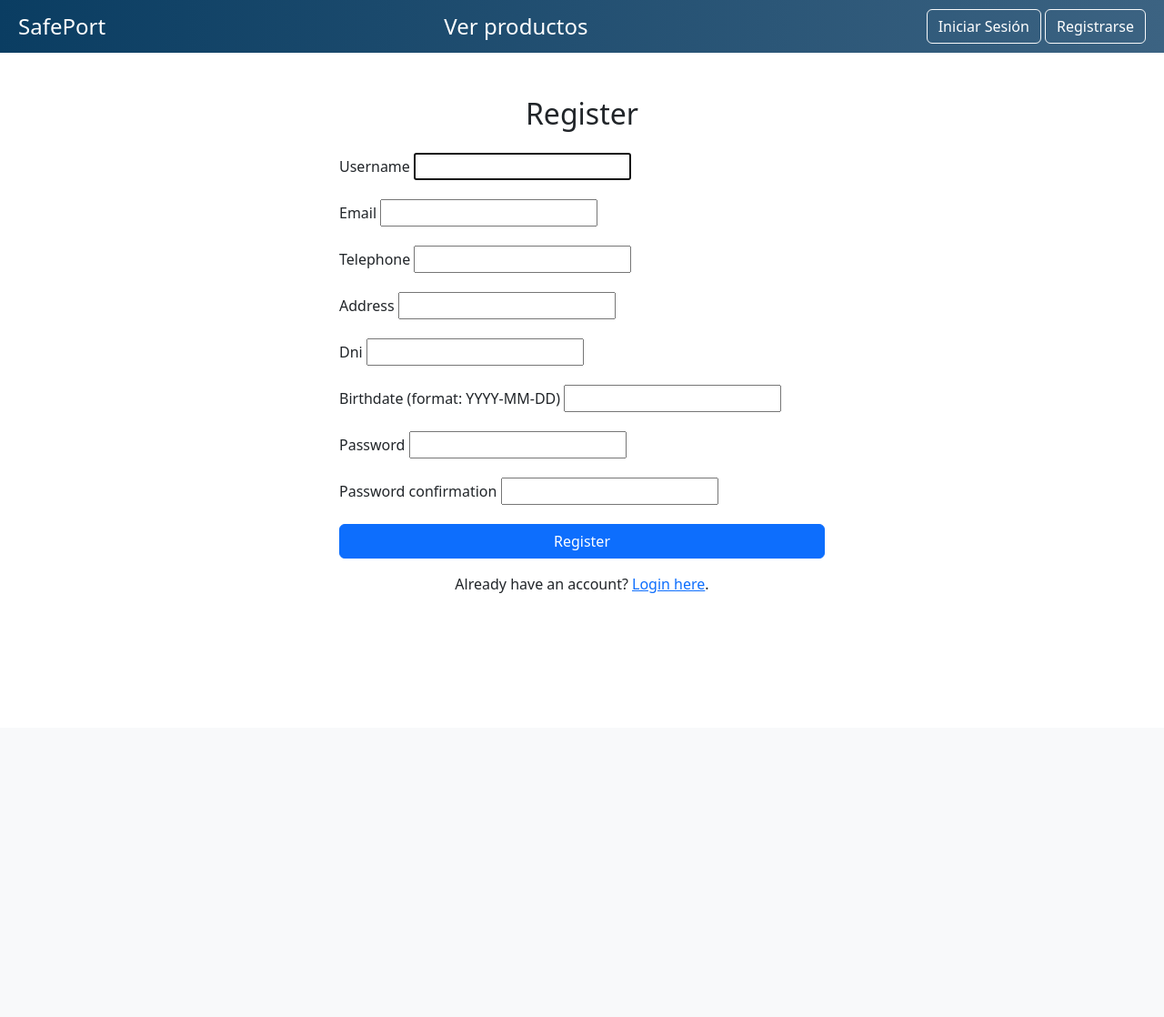
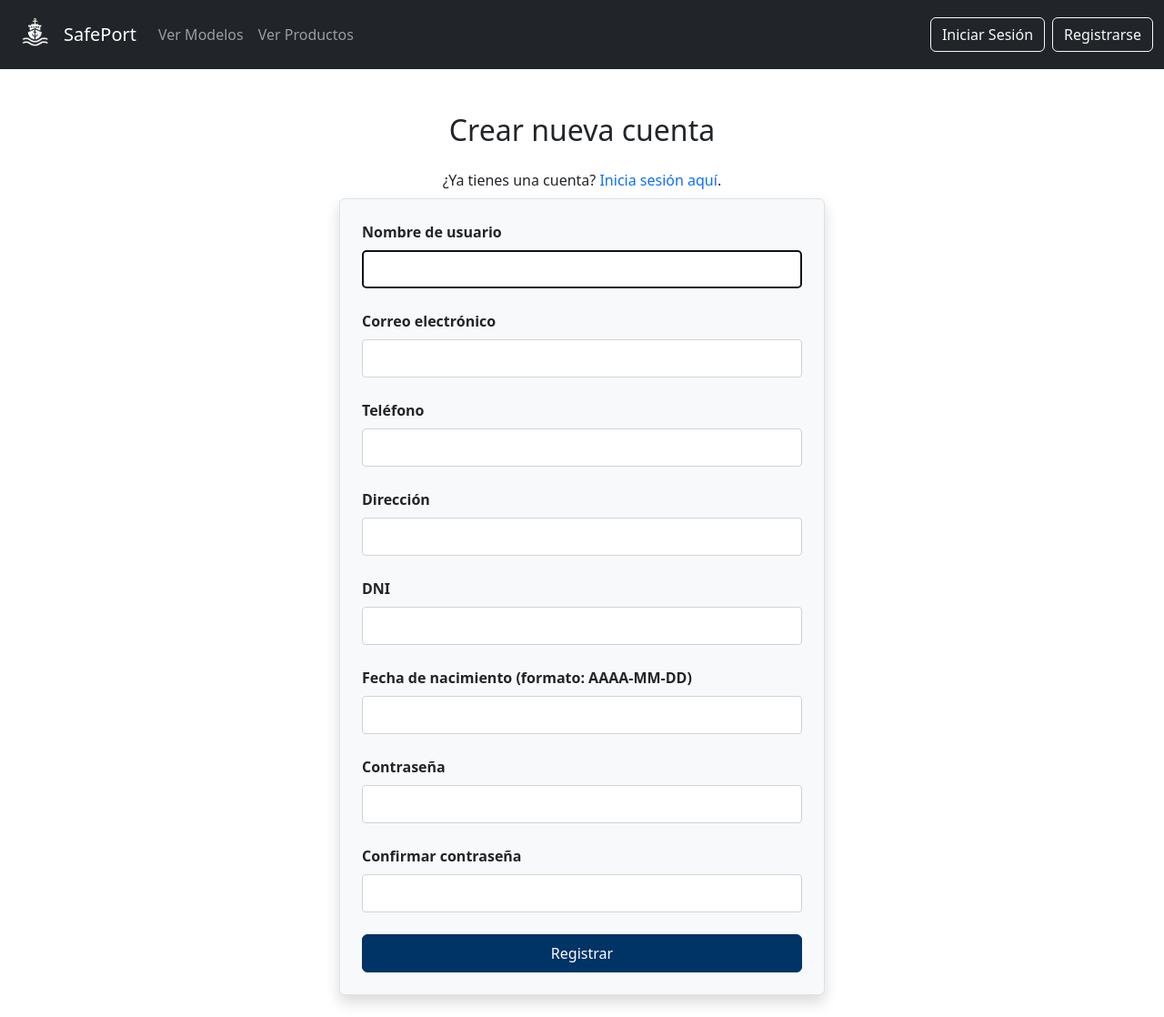
Before and after one commit to PGPI-31/PGPI-G3.1, a Django app: page /auth/register/ in a window 1280 px wide. Shown: the whole page at 91% size. Before the commit the page ends 652 px from the top, so only its background shows below. Run offline with Django 5.2, Linux system fonts and the light colour scheme.

Commit message:
Modificaciones en vistas, correcciones despliegue y listar/mostrar modelos

```diff
--- a/authentication/forms.py
+++ b/authentication/forms.py
@@ -4,10 +4,36 @@ from .models import User
 from django.contrib.auth.forms import AuthenticationForm
 
 class UserRegisterForm(UserCreationForm):
-    birthdate = forms.DateField(label="Birthdate (format: YYYY-MM-DD)", widget=forms.DateInput(format='%Y-%m-%d'))
+    birthdate = forms.DateField(
+        label="Fecha de nacimiento (formato: AAAA-MM-DD)",
+        widget=forms.DateInput(format='%Y-%m-%d')
+    )
+
+    password1 = forms.CharField(
+        label="Contraseña",
+        widget=forms.PasswordInput,
+        help_text="La contraseña debe tener al menos 8 caracteres y no puede ser totalmente numérica."
+    )
+    password2 = forms.CharField(
+        label="Confirmar contraseña",
+        widget=forms.PasswordInput,
+        help_text="Ingrese la misma contraseña que arriba para verificarla."
+    )
+
     class Meta:
         model = User
         fields = ['username', 'email', 'telephone', 'address', 'dni', 'birthdate', 'password1', 'password2']
+        labels = {
+            'username': 'Nombre de usuario',
+            'email': 'Correo electrónico',
+            'telephone': 'Teléfono',
+            'address': 'Dirección',
+            'dni': 'DNI',
+            'birthdate': 'Fecha de nacimiento'
+        }
 
 class UserLoginForm(AuthenticationForm):
-    pass
+    def __init__(self, *args, **kwargs):
+        super().__init__(*args, **kwargs)
+        self.fields['username'].label = "Nombre de usuario"
+        self.fields['password'].label = "Contraseña"
--- a/authentication/templates/register.html
+++ b/authentication/templates/register.html
@@ -1,25 +1,43 @@
 {% extends "base.html" %}
+{% load static %}
 
-{% block title %}Iniciar Sesión{% endblock %}
+{% block headcontent %}
+<link rel="stylesheet" href="{% static 'css/register.css' %}">
+{% endblock %}
 
 {% block content %}
-<div class="container mt-5">
+<div class="register-page container mt-5">
     <div class="row justify-content-center">
         <div class="col-md-6">
-            <h2 class="text-center mb-4">Register</h2>
+            <h2 class="text-center mb-4">Crear nueva cuenta</h2>
+            <!-- Login Link -->
+            <p class="text-center mb-2">
+                ¿Ya tienes una cuenta? <a href="{% url 'login' %}" class="text-decoration-none">Inicia sesión aquí</a>.</p>
+
+            <!-- Display errors if any -->
             {% if form.errors %}
                 <div class="alert alert-danger">
-                    <strong>Please correct the errors below:</strong>
+                    <strong>Por favor corrija los errores:</strong>
                 </div>
             {% endif %}
-            <form method="post">
+
+            <!-- Registration Form -->
+            <form method="post" class="p-4 border rounded bg-light shadow mb-4">
                 {% csrf_token %}
+
                 {% for field in form %}
-                    <div class="mb-3">
-                        <label for="{{ field.id_for_label }}" class="form-label">{{ field.label }}</label>
-                        {{ field }}
+                    <div class="mb-4">
+                        <!-- Label -->
+                        <label for="{{ field.id_for_label }}" class="d-block fw-bold mb-2">{{ field.label }}</label>
+
+                        <!-- Field -->
+                        <div style="width: 100%;">
+                            {{ field }}
+                        </div>
+
+                        <!-- Field Errors -->
                         {% if field.errors %}
-                            <div class="text-danger">
+                            <div class="text-danger mt-1">
                                 {% for error in field.errors %}
                                     <small>{{ error }}</small>
                                 {% endfor %}
@@ -27,12 +45,12 @@
                         {% endif %}
                     </div>
                 {% endfor %}
-                <button type="submit" class="btn btn-primary w-100">Register</button>
+
+                <!-- Submit Button -->
+                <button type="submit" class="btn btn-dark-blue w-100 py-2">Registrar</button>
             </form>
-            <p class="text-center mt-3">
-                Already have an account? <a href="{% url 'login' %}">Login here</a>.
-            </p>
         </div>
     </div>
 </div>
+
 {% endblock %}
--- a/boats/urls.py
+++ b/boats/urls.py
@@ -3,6 +3,8 @@ from django.urls import path
 from . import views
 
 urlpatterns = [
-    path('', views.mostrar_productos, name='mostrar_productos'),
-    path('create/', views.create_boat_instance, name='crear_productos')
+    path('modelos/', views.listar_modelos, name='listar_modelos'),
+    path('productos/', views.listar_productos, name='listar_productos'),
+    path('create/', views.create_boat_instance, name='crear_productos'),
+    path('modelos/<int:model_id>/', views.mostrar_modelo, name='mostrar_modelo'),
 ]
--- a/safeport/settings.py
+++ b/safeport/settings.py
@@ -135,6 +135,7 @@ STATIC_URL = '/static/'
 STATICFILES_DIRS = [
     os.path.join(BASE_DIR, 'static'),
 ]
+STATIC_ROOT = os.path.join(BASE_DIR, 'staticfiles')
 
 MEDIA_URL = '/media/'
 MEDIA_ROOT = os.path.join(BASE_DIR, 'media')
--- a/safeport/templates/base.html
+++ b/safeport/templates/base.html
@@ -8,34 +8,50 @@
     <title>SafePort - Home</title>
     <link rel="stylesheet" href="{% static 'css/base.css' %}">
     <link href="https://cdn.jsdelivr.net/npm/bootstrap@5.3.3/dist/css/bootstrap.min.css" rel="stylesheet" integrity="sha384-QWTKZyjpPEjISv5WaRU9OFeRpok6YctnYmDr5pNlyT2bRjXh0JMhjY6hW+ALEwIH" crossorigin="anonymous">
+    {% block headcontent %}
+    {% endblock %}
 </head>
 <body>
     <!-- Header -->
-    <header class="header d-flex justify-content-between align-items-center">
-        <!-- Logo and Name -->
-        <h1 class="h4 m-0">
-            <a href="{% url 'home' %}" class="text-decoration-none">SafePort</a>
-        </h1>
-        <h1 class="h4 m-0">
-            <a href="{% url 'mostrar_productos' %}" class="text-decoration-none">Ver productos</a>
-        </h1>
+    <nav class="navbar navbar-expand-lg navbar-dark bg-dark sticky-top">
+        <div class="container-fluid">
+            <!-- Logo and Brand -->
+            <a class="navbar-brand d-flex align-items-center" href="{% url 'home' %}">
+                <img src="{% static 'logo.png' %}" alt="SafePort Logo" height="50" class="me-2">
+                SafePort
+            </a>
+            <!-- Navbar Toggle for Mobile -->
+            <button class="navbar-toggler" type="button" data-bs-toggle="collapse" data-bs-target="#navbarNav" aria-controls="navbarNav" aria-expanded="false" aria-label="Toggle navigation">
+                <span class="navbar-toggler-icon"></span>
+            </button>
+            <!-- Navbar Links -->
+            <div class="collapse navbar-collapse" id="navbarNav">
+                <ul class="navbar-nav me-auto">
+                    <li class="nav-item">
+                        <a class="nav-link" href="{% url 'listar_modelos' %}">Ver Modelos</a>
+                    </li>
+                    <li class="nav-item">
+                        <a class="nav-link" href="{% url 'listar_productos' %}">Ver Productos</a>
+                    </li>
                     {% if user.is_authenticated and user.is_superuser %}
-            <h1 class="h4 m-0">
-                <a href="{% url 'crear_productos' %}" class="text-decoration-none">Añadir Productos</a>
-            </h1>
+                    <li class="nav-item">
+                        <a class="nav-link" href="{% url 'crear_productos' %}">Añadir Productos</a>
+                    </li>
                     {% endif %}
-
-        <!-- Login/Logout Buttons -->
-        <div>
+                </ul>
+                <!-- User Section -->
+                <div class="d-flex align-items-center">
                     {% if user.is_authenticated %}
-                <span class="me-3">Hola, {{ user.username }}!</span>
-                <a href="{% url 'logout' %}" class="btn btn-outline-light">Abandonar sesión</a>
+                        <span class="text-light me-3">Hola, {{ user.username }}!</span>
+                        <a href="{% url 'logout' %}" class="btn btn-outline-light me-2">Abandonar sesión</a>
                     {% else %}
-                <a href="{% url 'login' %}" class="btn btn-outline-light">Iniciar Sesión</a>
+                        <a href="{% url 'login' %}" class="btn btn-outline-light me-2">Iniciar Sesión</a>
                         <a href="{% url 'register' %}" class="btn btn-outline-light">Registrarse</a>
                     {% endif %}
                 </div>
-    </header>
+            </div>
+        </div>
+    </nav>
 
     <!-- Main Content -->
     <div class="container mt-5">
--- /dev/null
+++ b/static/css/register.css
@@ -0,0 +1,30 @@
+.register-page input,
+.register-page select,
+.register-page textarea {
+    width: 100%;
+    padding: 0.5rem;
+    border: 1px solid #ced4da;
+    border-radius: 4px;
+    font-size: 1rem;
+}
+
+.register-page label {
+    font-weight: bold;
+}
+
+.register-page .btn {
+    font-size: 1rem;
+    padding: 0.75rem;
+}
+
+.btn-dark-blue {
+    background-color: #003366;
+    border-color: #003366;
+    color: white;
+}
+
+.btn-dark-blue:hover {
+    background-color: #002244;
+    border-color: #002244;
+    color: white;
+}
```
Also changed, not shown: authentication/templates/login.html (+31 -12 lines), boats/forms.py (+7 -0 lines), boats/templates/create_boat_instance.html (+45 -17 lines), boats/templates/listar_instancias.html (added, +30 -0 lines), boats/templates/listar_modelos.html (added, +19 -0 lines), boats/templates/listar_todo.html (deleted, +0 -43 lines), boats/templates/mostrar_modelo.html (added, +44 -0 lines), boats/views.py (+17 -6 lines), safeport/management/commands/create_admin.py (added, +26 -0 lines), README.md, static/logo.png (added), 1 other file. Lines whose indentation alone changed are shown as unchanged.
